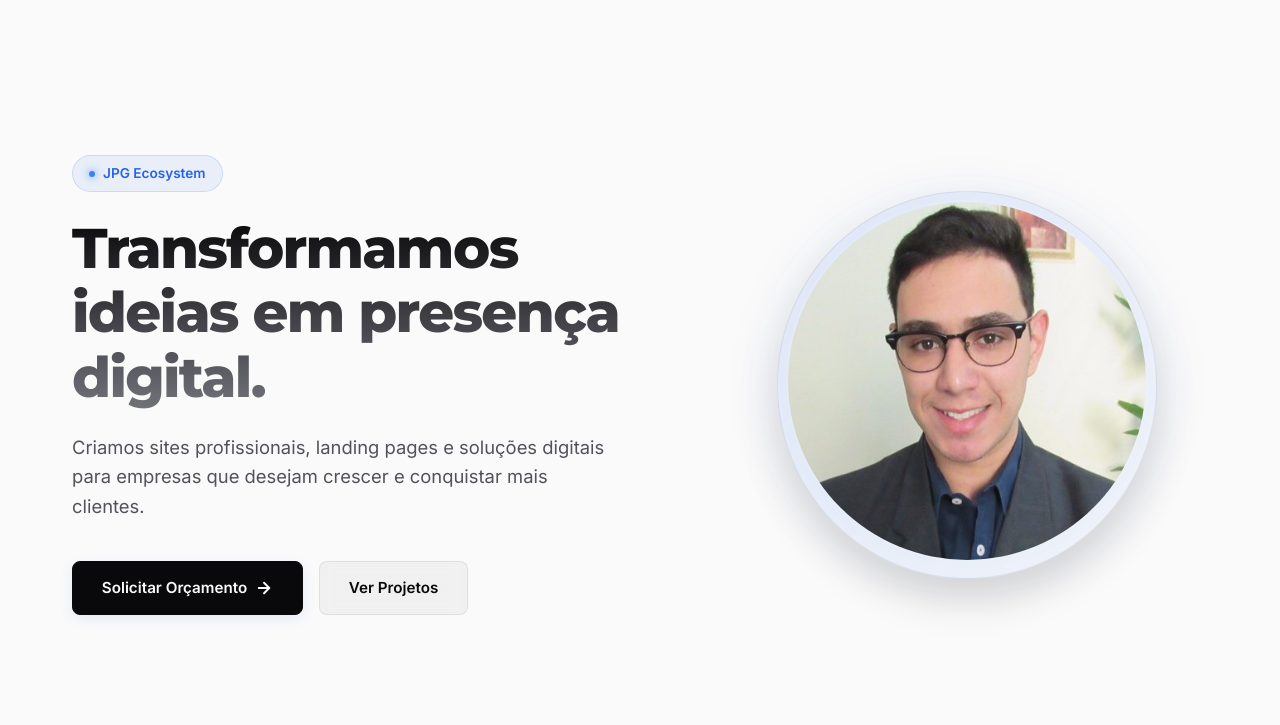
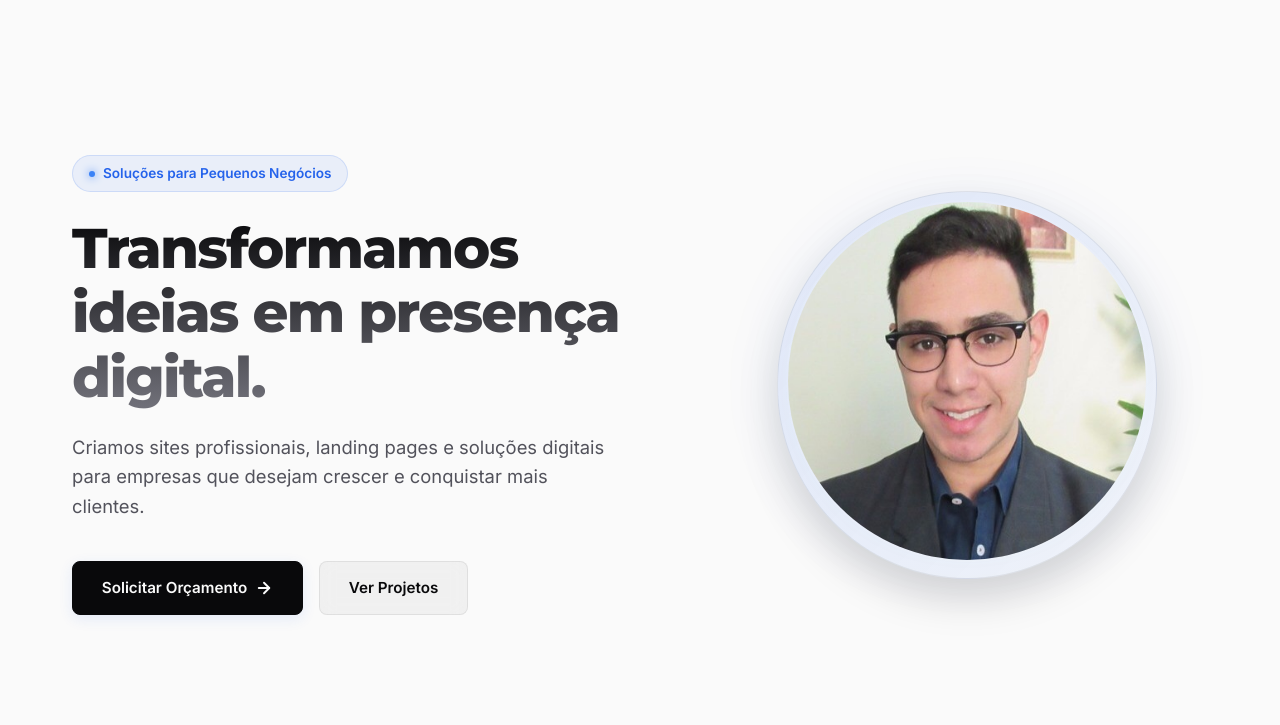
Before and after one commit to jpgarcia42/JPG_Digital_Agency, a plain HTML site: page index.html in a window 1280 px wide. Shown: the part 75-800 px from the top of the page. Drawn offline with Linux system fonts and the light colour scheme.

Commit message:
My Digital Agency

```diff
--- a/index.html
+++ b/index.html
@@ -96,7 +96,9 @@
       <section class="hero" id="home">
         <div class="container hero-grid">
           <div class="hero-content reveal">
-            <div class="hero-tag"><span></span> JPG Ecosystem</div>
+            <div class="hero-tag">
+              <span></span> Soluções para Pequenos Negócios
+            </div>
             <h1 class="hero-title">
               Transformamos ideias em presença digital.
             </h1>
```
